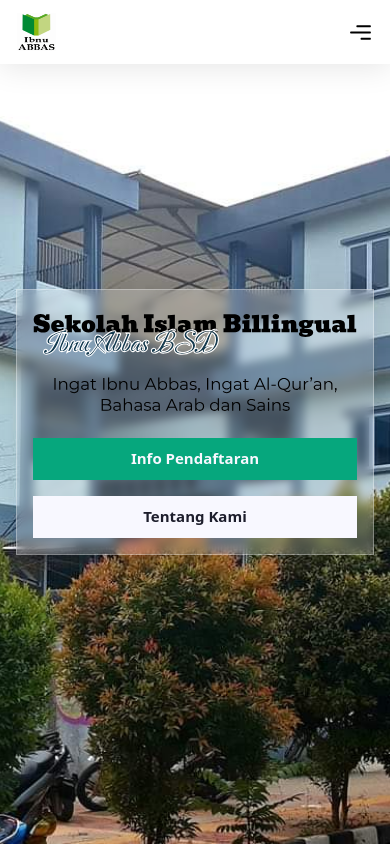
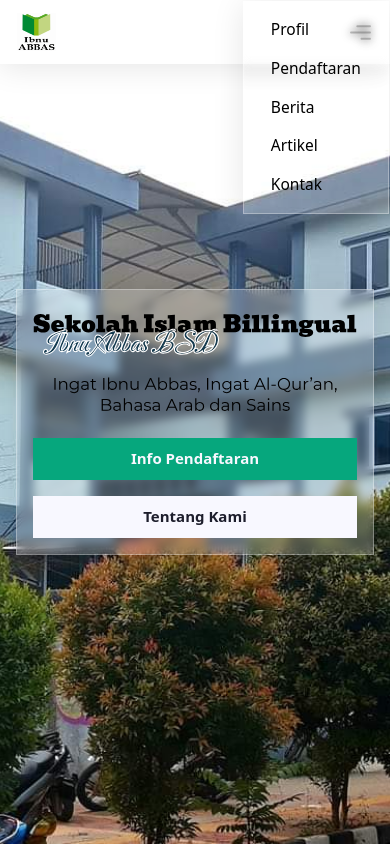
Before and after one commit to Amirulmuuminin/ibnuabbasweb, a Next.js app: page / in a window 390 px wide. Both pictures are taken after a click on the button "Info Pendaftaran". Shown: the top 844 px of the page. Built offline with nearby package versions, Linux system fonts and the light colour scheme.

Commit message:
can click outsidse for closing the menu nav

```diff
--- a/src/components/header.tsx
+++ b/src/components/header.tsx
@@ -4,6 +4,7 @@ import Link from "next/link";
 import Image from "next/image";
 import logoSibia from "@/../public/logo SIBIA.jpg";
 import { CgMenuRight } from "react-icons/cg";
+import HeaderSm from "./headerSm";
 
 interface headerProps {}
 
@@ -11,8 +12,7 @@ export const Header: FC<headerProps> = ({}) => {
   return (
     <header>
       <Image src={logoSibia} alt="logoSibia" />
-      <CgMenuRight className="icon" />
-      <ul>
+      <ul className="not-mobile">
         <li>
           <Link href={""}>profil</Link>
         </li>
@@ -29,6 +29,8 @@ export const Header: FC<headerProps> = ({}) => {
           <Link href={""}>kontak</Link>
         </li>
       </ul>
+
+      <HeaderSm />
     </header>
   );
 };
--- /dev/null
+++ b/src/components/headerSm.tsx
@@ -0,0 +1,47 @@
+"use client";
+
+import { useOutsideClick } from "@/hook/useOutsideClick";
+import Link from "next/link";
+import { FC, useState } from "react";
+import { CgMenuRight } from "react-icons/cg";
+
+type Props = {};
+const HeaderSm: FC<Props> = ({}) => {
+  const [isOpen, setIsOpen] = useState(false);
+
+  function togleMenu() {
+    setIsOpen(!isOpen);
+  }
+
+  const ref = useOutsideClick(() => {
+    setIsOpen(!isOpen);
+  });
+  return (
+    <div ref={ref} className="sm:hidden block">
+      {/* for mobile screen */}
+      <CgMenuRight className="icon" onClick={togleMenu} />
+      <ul
+        className={`${
+          isOpen ? "grid" : "hidden"
+        } absolute right-0 top-0 py-sm px-7 glass  gap-4 sm:hidden`}
+      >
+        <li>
+          <Link href={""}>profil</Link>
+        </li>
+        <li>
+          <Link href={""}>pendaftaran</Link>
+        </li>
+        <li>
+          <Link href={""}>berita</Link>
+        </li>
+        <li>
+          <Link href={""}>artikel</Link>
+        </li>
+        <li>
+          <Link href={""}>kontak</Link>
+        </li>
+      </ul>
+    </div>
+  );
+};
+export default HeaderSm;
--- /dev/null
+++ b/src/hook/useOutsideClick.ts
@@ -0,0 +1,23 @@
+"use client"
+
+import { useEffect, useRef } from 'react';
+
+export const useOutsideClick = (callback: () => void) => {
+  const ref = useRef<HTMLDivElement>(null);
+
+  useEffect(() => {
+    const handleClickOutside = (event: MouseEvent) => {
+      if (ref.current && !ref.current.contains(event.target as Node)) {
+        callback();
+      }
+    };
+
+    document.addEventListener('mousedown', handleClickOutside);
+
+    return () => {
+      document.removeEventListener('mousedown', handleClickOutside);
+    };
+  }, [callback]);
+
+  return ref;
+};
--- a/src/style/header.css
+++ b/src/style/header.css
@@ -1,13 +1,14 @@
 header {
   @apply flex fixed z-10 top-0 left-0 right-0 md:px-lg px-sm py-3 justify-between items-center glass;
   background: rgba(255, 255, 255, 0.7);
+  text-transform: capitalize;
   img {
     @apply sm:size-11 size-10;
   }
   .icon {
     @apply sm:hidden text-[25px];
   }
-  ul {
+  .not-mobile {
     @apply hidden sm:flex justify-end gap-7;
     text-transform: capitalize;
   }
```
